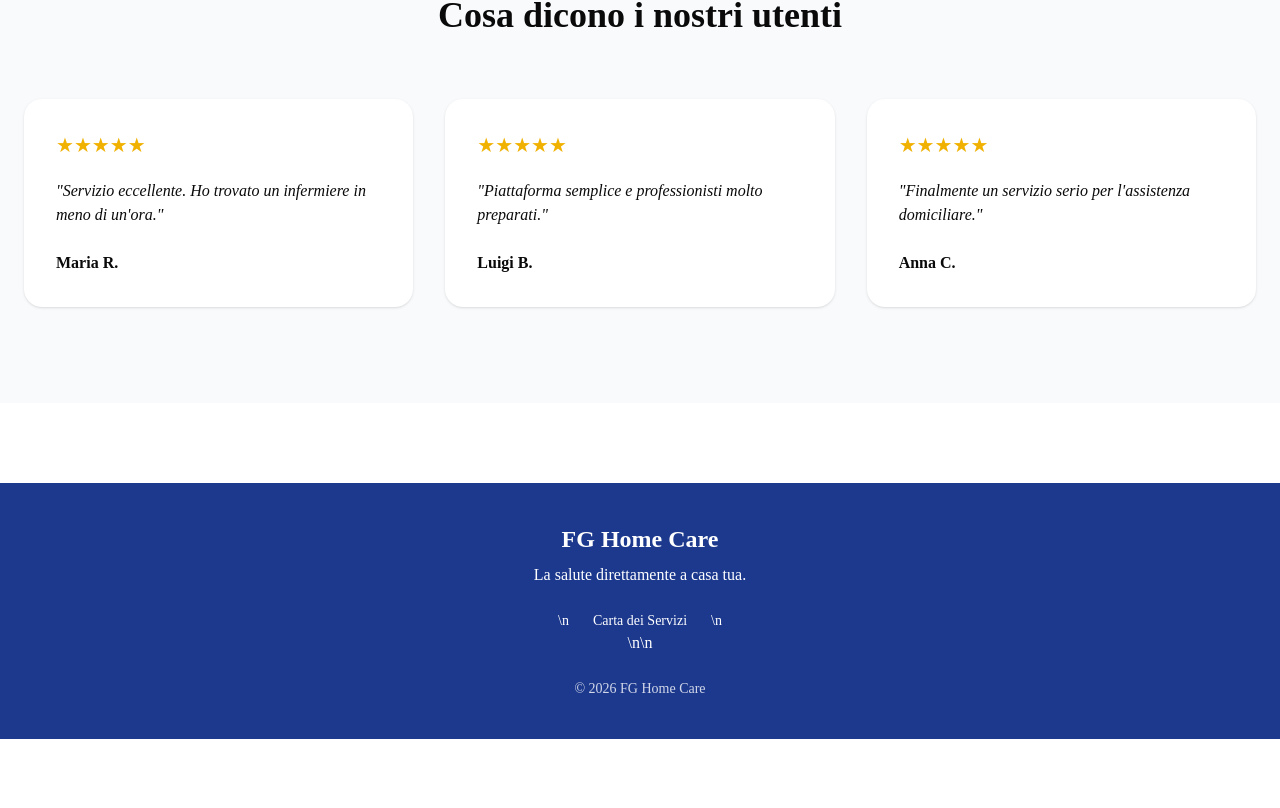
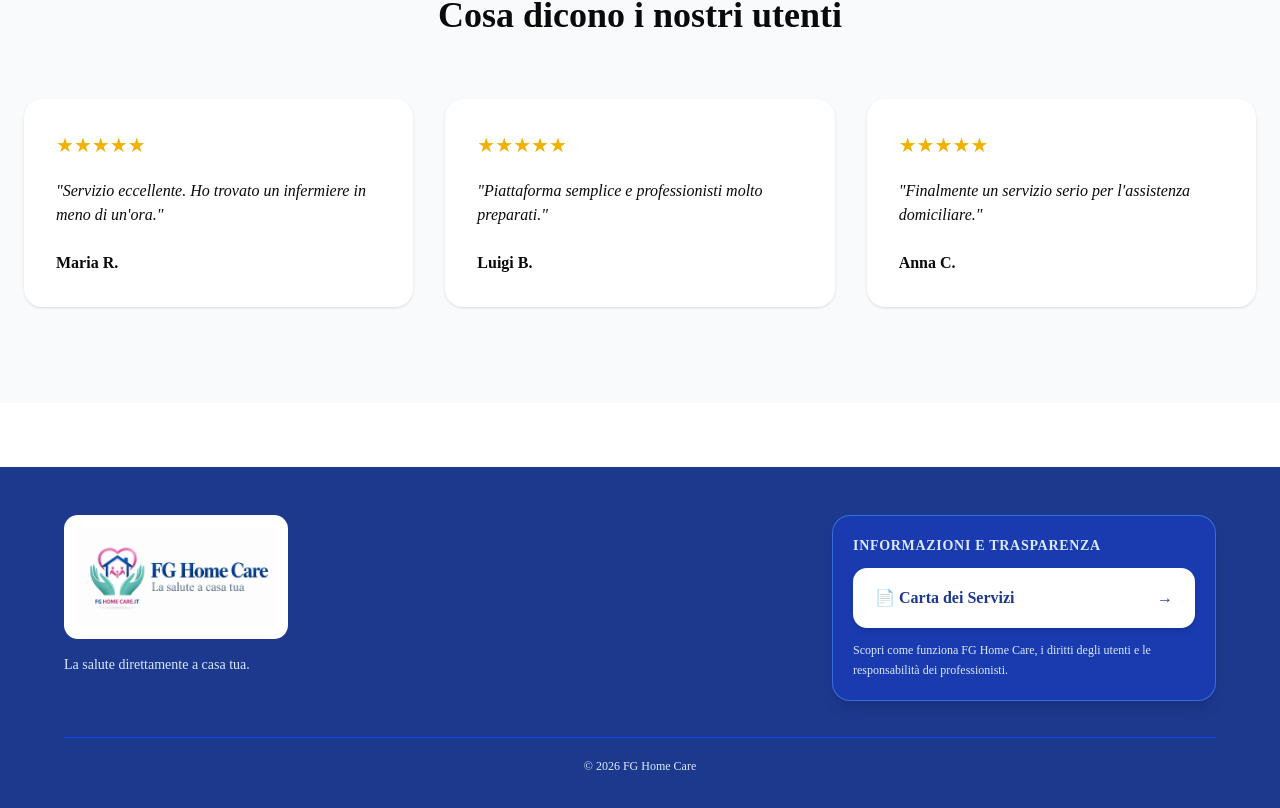
Before and after one commit to Francescogenovese9-oss/fg-home-care, a Next.js app: page / in a window 1280 px wide. Shown: the part 3667-4475 px from the top of the page. Before the commit the page ends 4406 px from the top, so only its background shows below. Built offline with nearby package versions, Linux system fonts and the light colour scheme; no server answers.

Commit message:
Make service charter prominent and fix footer markup

```diff
--- a/components/layout/Footer.tsx
+++ b/components/layout/Footer.tsx
@@ -1,23 +1,28 @@
 import Link from "next/link";
+import Image from "next/image";
 
 export default function Footer() {
-    return (
-      <footer className="bg-blue-900 text-white py-10 mt-20">
-        <div className="max-w-7xl mx-auto text-center">
-
-          <h2 className="text-2xl font-bold">
-            FG Home Care
-          </h2>
-
-          <p className="mt-2">
-            La salute direttamente a casa tua.
-          </p>
-
-          <nav aria-label="Documenti informativi" className="mt-6 flex flex-wrap items-center justify-center gap-x-6 gap-y-2 text-sm">\n            <Link href="/carta-dei-servizi" className="underline-offset-4 hover:underline">Carta dei Servizi</Link>\n          </nav>\n\n          <p className="mt-6 text-sm opacity-80">
-            © 2026 FG Home Care
-          </p>
-
+  return (
+    <footer className="mt-16 bg-blue-900 px-6 py-12 text-white">
+      <div className="mx-auto max-w-6xl">
+        <div className="flex flex-col items-center justify-between gap-8 md:flex-row md:items-start">
+          <div className="text-center md:text-left">
+            <Link href="/" aria-label="FG Home Care - Homepage" className="inline-flex items-center rounded-xl bg-white p-3">
+              <Image src="/images/logo.png" alt="FG Home Care" width={230} height={85} className="h-auto w-[200px] object-contain" />
+            </Link>
+            <p className="mt-4 text-sm text-blue-100">La salute direttamente a casa tua.</p>
+          </div>
+          <nav aria-label="Documenti informativi" className="w-full max-w-sm rounded-2xl border border-blue-400/50 bg-blue-800/80 p-5 text-center shadow-lg md:text-left">
+            <p className="mb-3 text-sm font-semibold uppercase tracking-wider text-blue-100">Informazioni e trasparenza</p>
+            <Link href="/carta-dei-servizi" className="flex items-center justify-center gap-3 rounded-xl border-2 border-white bg-white px-5 py-4 text-base font-bold text-blue-900 shadow-md transition hover:bg-blue-50 focus-visible:outline focus-visible:outline-2 focus-visible:outline-offset-2 focus-visible:outline-white md:justify-between">
+              <span>📄 Carta dei Servizi</span>
+              <span aria-hidden="true">→</span>
+            </Link>
+            <p className="mt-3 text-xs leading-5 text-blue-100">Scopri come funziona FG Home Care, i diritti degli utenti e le responsabilità dei professionisti.</p>
+          </nav>
         </div>
-      </footer>
-    );
-  }
+        <div className="mt-9 border-t border-blue-700 pt-5 text-center text-xs text-blue-100">© 2026 FG Home Care</div>
+      </div>
+    </footer>
+  );
+}
```
